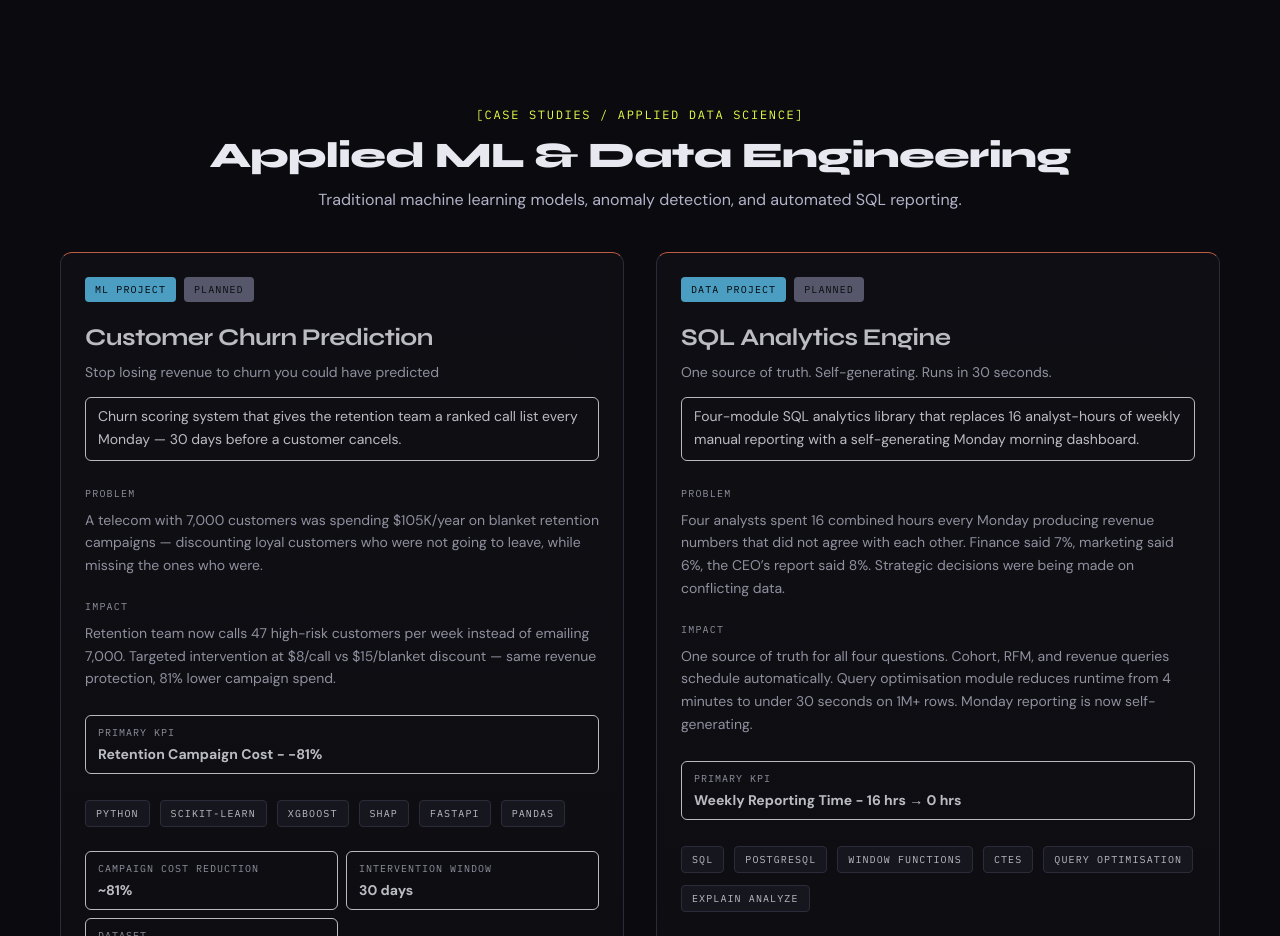
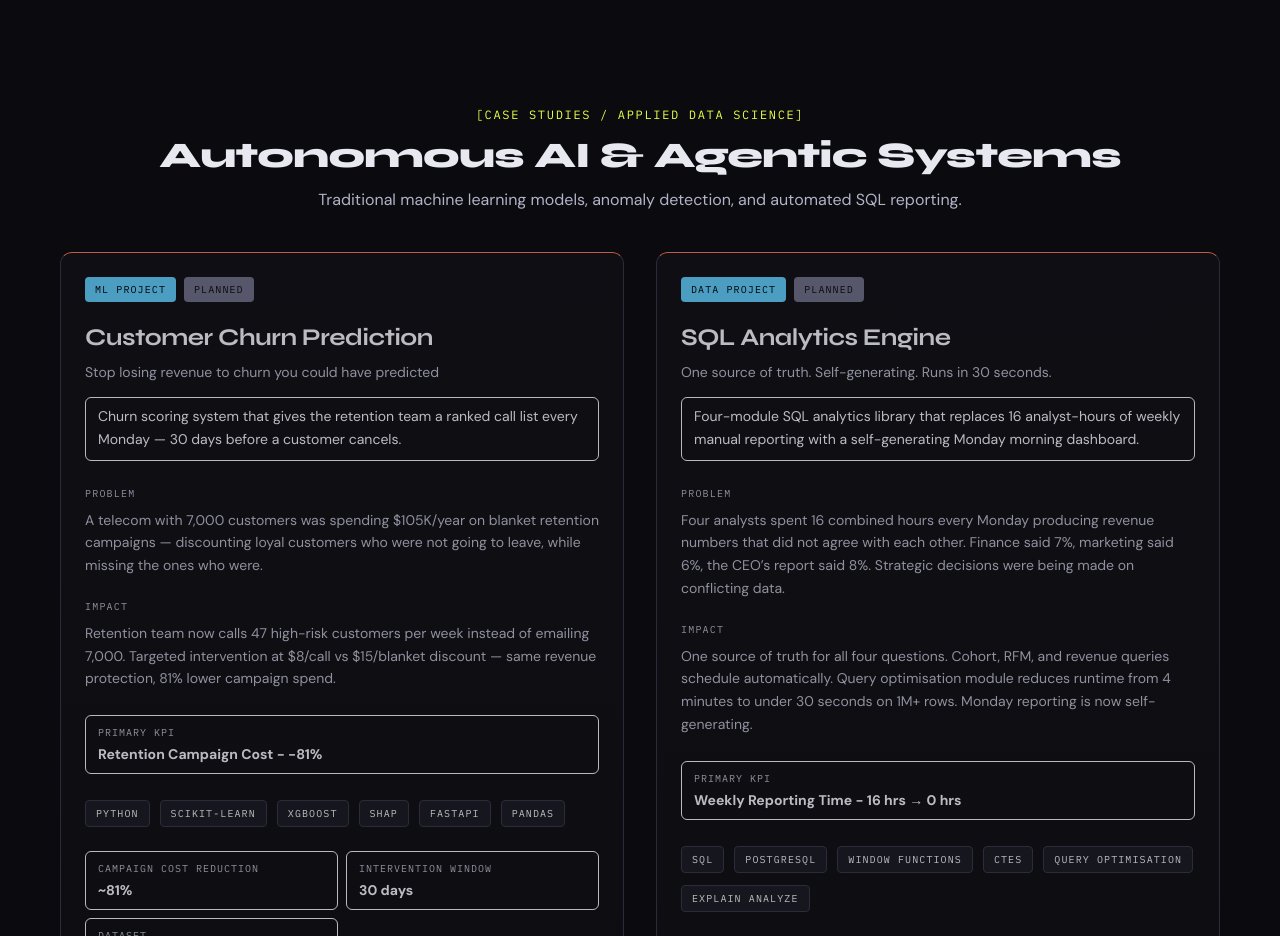
Before and after one commit to Jatin23K/jatin-portfolio, a React (Vite) app: page / in a window 1280 px wide. Shown: the part 8080-9016 px from the top of the page. Built offline with nearby package versions, Linux system fonts and the light colour scheme; no server answers.

Commit message:
docs: reorder project section headers to Autonomous AI & Agentic Systems, Autonomous AI & Agentic Systems, Sovereign Builds

```diff
--- a/src/pages/Home.tsx
+++ b/src/pages/Home.tsx
@@ -40,7 +40,7 @@ const Home = () => {
         projects={traditionalDataSystems()}
         sectionId="projects-ml"
         label="CASE STUDIES / APPLIED DATA SCIENCE"
-        title="Applied ML & Data Engineering"
+        title="Autonomous AI & Agentic Systems"
         subtitle="Traditional machine learning models, anomaly detection, and automated SQL reporting."
         listAriaLabel="ML systems"
       />
--- a/src/pages/ProjectsPage.tsx
+++ b/src/pages/ProjectsPage.tsx
@@ -22,7 +22,7 @@ const ProjectsPage = () => {
         projects={traditionalDataSystems()}
         sectionId="projects-ml"
         label="02 / Applied Data Science"
-        title="Applied ML & Data Engineering"
+        title="Autonomous AI & Agentic Systems"
         subtitle="Traditional machine learning models, anomaly detection, and automated SQL reporting."
         listAriaLabel="ML systems"
       />
```
